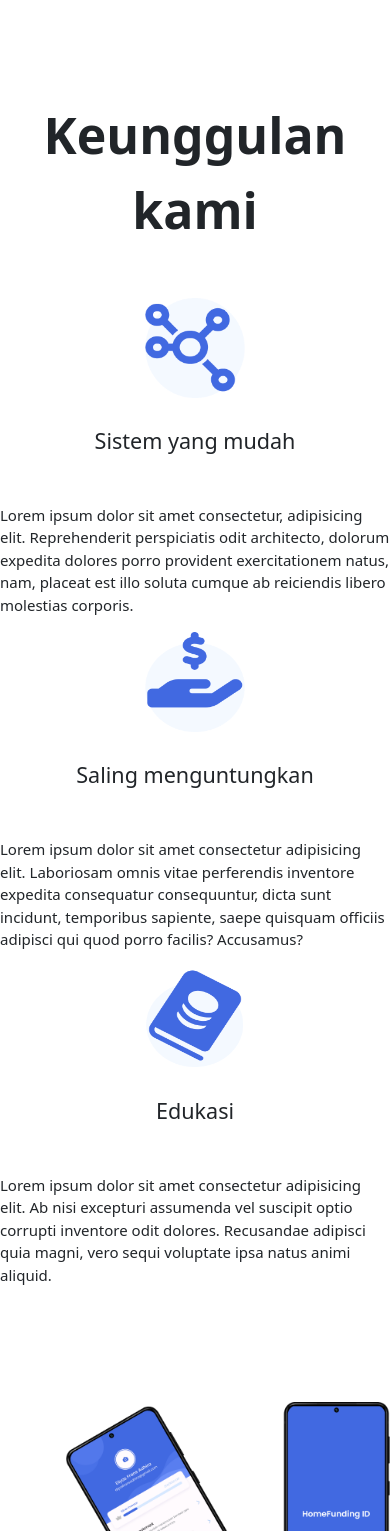
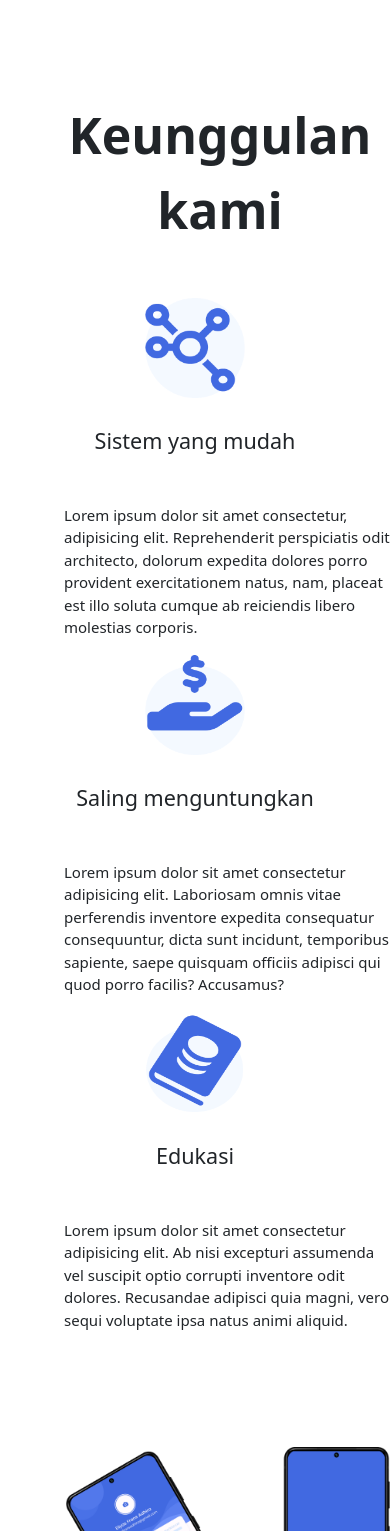
Before and after one commit to floxydio/homefund-landing, an Astro site: page / in a window 390 px wide. Shown: the part 1730-3261 px from the top of the page. Built offline with nearby package versions, Linux system fonts and the light colour scheme; Astro itself is replaced by a stand-in of ours.

Commit message:
fix tampilan mobile di advantage

```diff
--- a/src/layouts/Advantage/advantage.astro
+++ b/src/layouts/Advantage/advantage.astro
@@ -1,7 +1,7 @@
 ---
 
 ---
-<div style="margin-top: 100px;font-size: 50px;text-align: center;font-weight: bold;">Keunggulan kami</div>
+<div style="margin-top: 100px;font-size: 50px;text-align: center;font-weight: bold; margin-left: 50px;">Keunggulan kami</div>
 <div class="row justify-content-center" style="margin-top: 50px;">
     <div class="col-lg-10 info-panel" style="text-align: center;">
       <div class="row">
@@ -9,21 +9,21 @@
           <img class="advantage" src="/img/system.png" style="margin-bottom: 30px; width: 100px; height: 100px" alt="system" class="float-left">
           <div style="text-align: left;">
             <h4>Sistem yang mudah</h4>
-          <p style="font-size: 15px;margin-top: 50px;">Lorem ipsum dolor sit amet consectetur, adipisicing elit. Reprehenderit perspiciatis odit architecto, dolorum expedita dolores porro provident exercitationem natus, nam, placeat est illo soluta cumque ab reiciendis libero molestias corporis.</p>
+          <p class="p1" style="font-size: 15px;margin-top: 50px;">Lorem ipsum dolor sit amet consectetur, adipisicing elit. Reprehenderit perspiciatis odit architecto, dolorum expedita dolores porro provident exercitationem natus, nam, placeat est illo soluta cumque ab reiciendis libero molestias corporis.</p>
           </div>
         </div>
         <div class="col-lg">
-          <img src="/img/benefit.png" style="margin-bottom: 30px; width: 100px; height: 100px" alt="education" class="float-left">
+          <img class="advantage" src="/img/benefit.png" style="margin-bottom: 30px; width: 100px; height: 100px" alt="education" class="float-left">
           <div style="text-align: left;">
             <h4>Saling menguntungkan</h4>
-          <p style="font-size: 15px;margin-top: 50px;">Lorem ipsum dolor sit amet consectetur adipisicing elit. Laboriosam omnis vitae perferendis inventore expedita consequatur consequuntur, dicta sunt incidunt, temporibus sapiente, saepe quisquam officiis adipisci qui quod porro facilis? Accusamus?</p>
+          <p class="p1" style="font-size: 15px;margin-top: 50px;">Lorem ipsum dolor sit amet consectetur adipisicing elit. Laboriosam omnis vitae perferendis inventore expedita consequatur consequuntur, dicta sunt incidunt, temporibus sapiente, saepe quisquam officiis adipisci qui quod porro facilis? Accusamus?</p>
           </div>
         </div>
         <div class="col-lg">
-          <img src="/img/education.png" style="margin-bottom: 31px; width: 100px; height: 100px" alt="benefit" class="float-left">
+          <img class="advantage" src="/img/education.png" style="margin-bottom: 31px; width: 100px; height: 100px" alt="benefit" class="float-left">
           <div style="text-align: left;">
             <h4>Edukasi</h4>
-          <p style="font-size: 15px;margin-top: 50px;">Lorem ipsum dolor sit amet consectetur adipisicing elit. Ab nisi excepturi assumenda vel suscipit optio corrupti inventore odit dolores. Recusandae adipisci quia magni, vero sequi voluptate ipsa natus animi aliquid.</p>
+          <p class="p1" style="font-size: 15px;margin-top: 50px;">Lorem ipsum dolor sit amet consectetur adipisicing elit. Ab nisi excepturi assumenda vel suscipit optio corrupti inventore odit dolores. Recusandae adipisci quia magni, vero sequi voluptate ipsa natus animi aliquid.</p>
           </div>
         </div>
       </div>
--- a/src/styles/global.css
+++ b/src/styles/global.css
@@ -2,4 +2,7 @@
   h4 {
     text-align: center;
   }
+  .p1 {
+    margin-left: 64px;
+  }
 }
```
